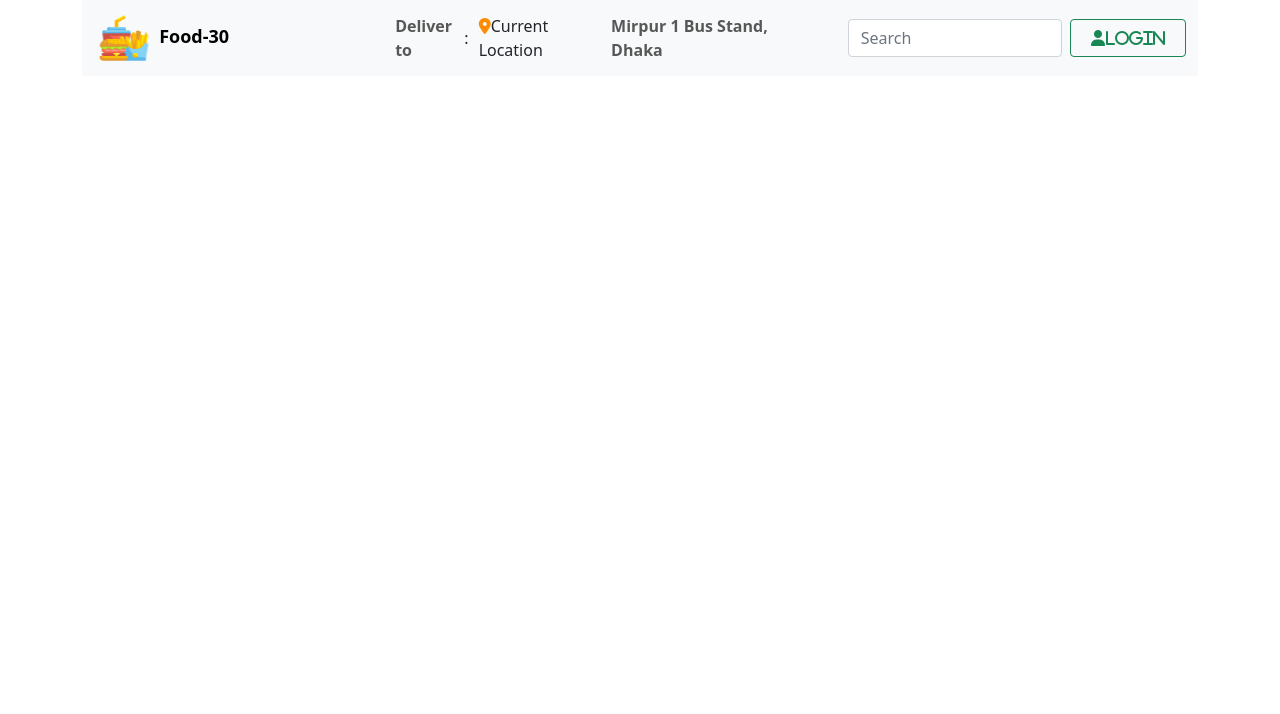
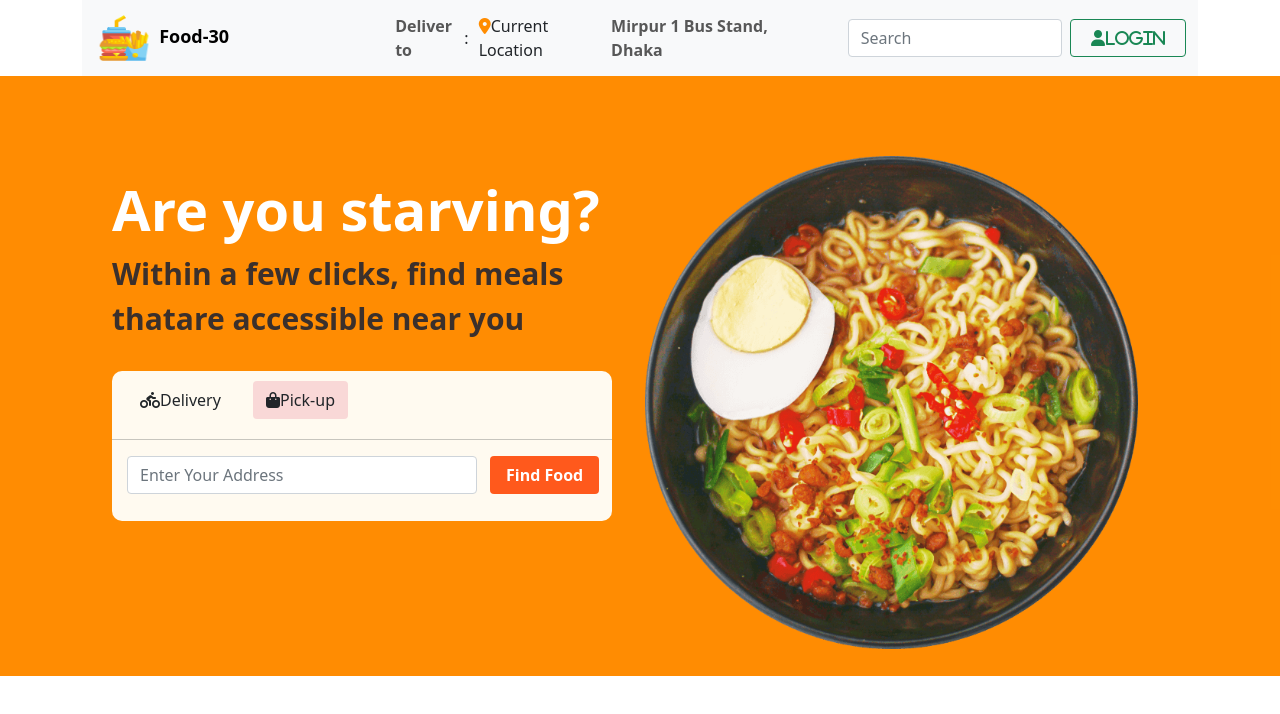
Before and after one commit to MasudRana924/online-food, a plain HTML site: page index.html in a window 1280 px wide. Drawn offline with nearby package versions, Linux system fonts and the light colour scheme.

```diff
--- a/index.html
+++ b/index.html
@@ -33,7 +33,9 @@
                     <span class="navbar-toggler-icon"></span>
                 </button>
                 <div class="collapse navbar-collapse  navbar-style" id="navbarSupportedContent">
-                    <span style="color: rgba(0, 0, 0, 0.651);"><b> Deliver to </b></span> : <span style="padding-left: 10px;"> <i class="fas fa-map-marker-alt"></i>Current Location</span> <span style="padding-left:10px; color: rgba(0, 0, 0, 0.651);"><b>Mirpur 1 Bus Stand, Dhaka</b> </span>
+                    <span style="color: rgba(0, 0, 0, 0.651);"><b> Deliver to </b></span> : <span
+                        style="padding-left: 10px;"> <i class="fas fa-map-marker-alt"></i>Current Location</span> <span
+                        style="padding-left:10px; color: rgba(0, 0, 0, 0.651);"><b>Mirpur 1 Bus Stand, Dhaka</b> </span>
 
 
                     <form class="d-flex ms-5">
@@ -46,6 +48,31 @@
         </nav>
     </header>
 
+    <main>
+        <div class="container-fluid top-main">
+            <div class="row flex-center">
+                <div class="col-lg-5 col-md-3 col-12" id="left-side">
+                    <h1>Are you starving?</h1>
+                    <p>Within a few clicks, find meals <br> thatare accessible near you</p>
+                    <div class="design-part">
+                        <button class="btn button-delivery" type="submit"><i class="fas fa-biking"></i>Delivery</button>
+                        <button class="btn button-pickup" type="submit"><i
+                                class="fas fa-shopping-bag"></i>Pick-up</button>
+
+                        <hr style="margin-top: 20px;">
+                        <form class="d-flex">
+                            <input class="form-control me-2 input" type="search"  placeholder="Enter Your Address" aria-label="Search" >
+                            <button class="btn find-food" type="submit">Find Food</button>
+                          </form>
+                    </div>
+                </div>
+                <div class="col-lg-6 col-md-3 col-12" id="image">
+                    <img src="images/hero-header.png"  alt="">
+                </div>
+            </div>
+        </div>
+    </main>
+
 
 
     <!-- JavaScript Bundle with Popper -->
--- a/style.css
+++ b/style.css
@@ -11,3 +11,71 @@
 .fa-map-marker-alt{
     color: darkorange;
 }
+.top-main{
+    width:100%;
+    height:600px;
+    background-color: rgba(255, 140, 0, 0.993);
+}
+
+#left-side{
+    margin-left: 100px;
+
+    padding-top:100px;
+
+}
+#left-side h1{
+    color:white;
+    font-size: 56px;
+    font-weight: 900;
+    font: bold;
+
+}
+#left-side p{
+    font-size: 30px;
+    color:rgba(53, 45, 45, 0.973);
+    font-weight: 700;
+}
+.design-part{
+    width:500px;
+    background-color: floralwhite;
+    height:150px;
+    border-radius: 10px;
+    margin-top: 30px;
+}
+#image{
+
+
+
+}
+#image img{
+    width:80%;
+    margin-top: 80px;
+
+}
+#image img:hover{
+
+    margin-top: -5px;
+
+}
+.button-delivery{
+    margin-left: 15px;
+    margin-top: 10px;
+
+}
+.button-pickup{
+    margin-left: 15px;
+    margin-top: 10px;
+    background-color: rgba(233, 122, 146, 0.267);
+
+}
+.input{
+    width:350px;
+    margin-left: 15px;
+}
+.find-food{
+    background-color: rgba(255, 68, 0, 0.884);
+    margin-left: 5px;
+    padding: 0px 15px 0px 15px;
+    color:white;
+    font-weight: 700;
+}
```
